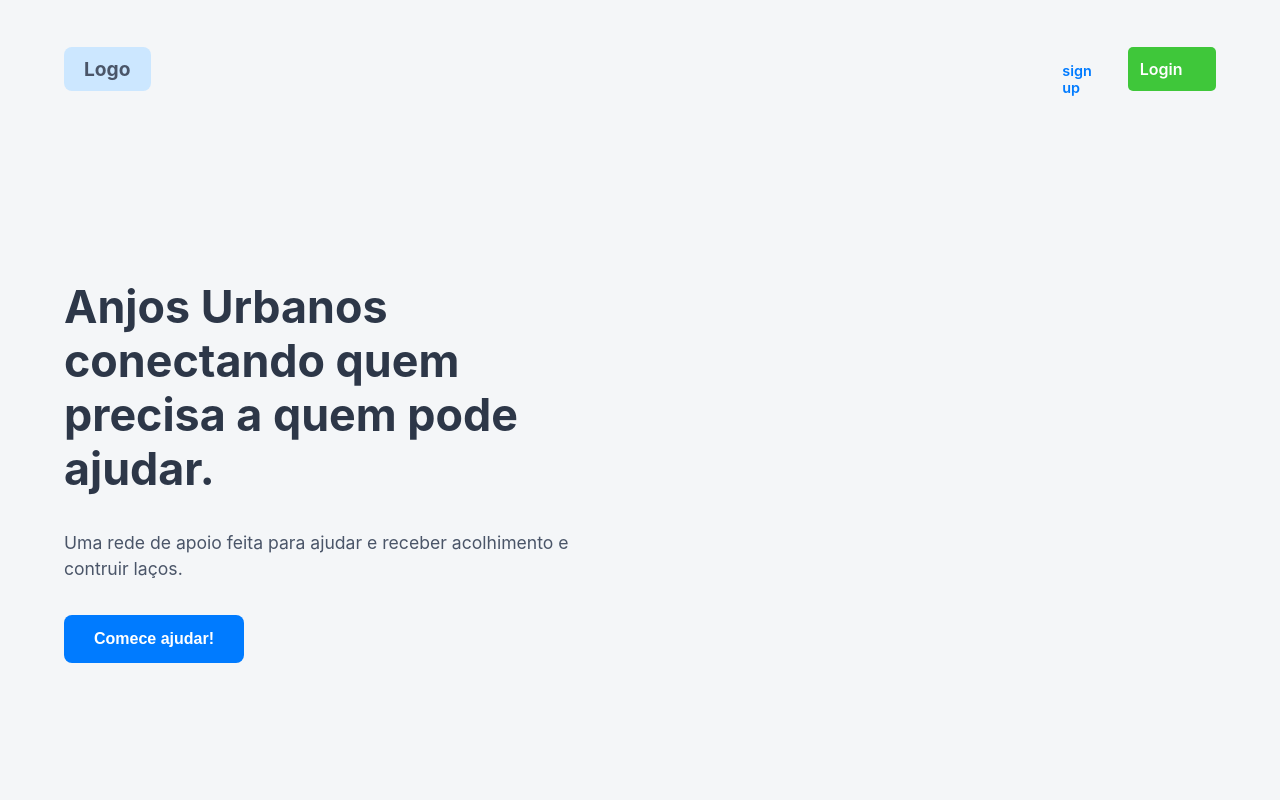
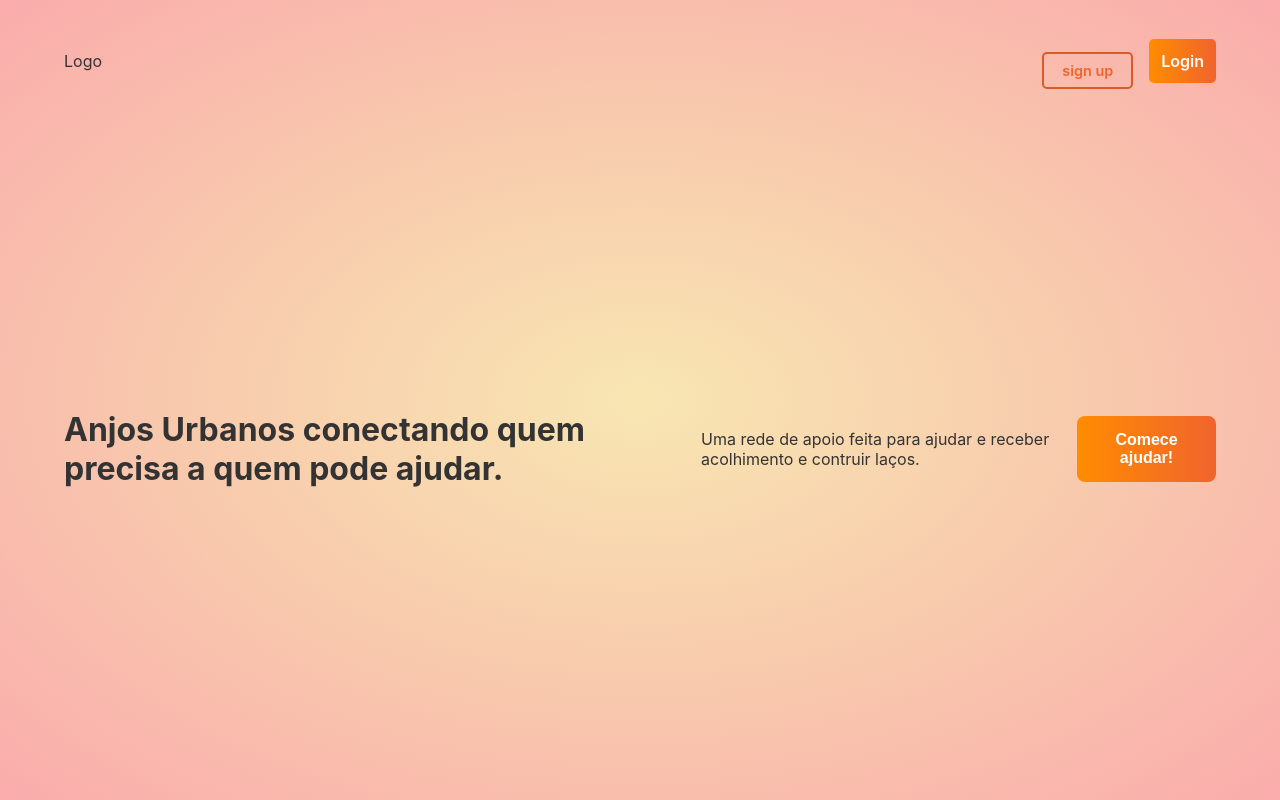
Before and after one commit to JuLieSRibeiro/Anjos_Urbanos, a React (Create React App) app: page / in a window 1280 px wide. Built offline with nearby package versions, Linux system fonts and the light colour scheme; the HTML template or start-up script is replaced by a standard one.

Commit message:
Atualização das cores e botões
Incluiu background gradient, e estilização dos botões

```diff
--- a/src/Componentes/Prop/PHome.css
+++ b/src/Componentes/Prop/PHome.css
@@ -3,19 +3,18 @@ body, html {
   margin: 0;
   padding: 0;
   font-family: -apple-system, BlinkMacSystemFont, 'Segoe UI', Roboto, 'Helvetica Neue', Arial, sans-serif;
-  background-color: #e0f2ff; /* Tom de azul claro da imagem */
-  color: #333; /* Cor de texto padrão */
+  background: radial-gradient(ellipse at center,#f8e6b2, #f8caad, #faacac);
+  color: #333;
 }
 
 .home-container {
   display: flex;
   flex-direction: column;
   min-height: 100vh;
-  padding: 2rem 4rem; /* Adiciona um espaçamento nas laterais */
+  padding: 2rem 4rem;
   box-sizing: border-box;
 }
 
-/* --- Header --- */
 .home-header {
   display: flex;
   justify-content: space-between;
@@ -23,57 +22,68 @@ body, html {
   width: 100%;
 }
 
-.logo {
-  background-color: #cce7ff;
-  border-radius: 8px;
-  padding: 10px 20px;
-  font-weight: bold;
-  font-size: 1.2rem;
-  color: #4a5568;
-}
 
 .home-header nav {
   display: flex;
   align-items: center;
-  gap: 1rem; /* Espaço entre os links */
+  gap: 1rem;
 }
 
 .nav-link {
   text-decoration: none;
   font-weight: 600;
-  border-radius: 8px;
-  padding: 10px 20px;
   transition: background-color 0.3s ease, color 0.3s ease;
   font-size: 0.9rem;
 }
 
 .signup-link {
-  color: #007bff;
+  padding: 8px 18px;
+  border-radius: 5px;
+  white-space: nowrap;
+  background-color: transparent;
+  color: #f0642e;
+  border: 2px solid #d95b27;
+  font-size: 1rem;
+  cursor: pointer;
+  transition: background-color 0.3s ease;
+
 }
 .signup-link:hover {
   text-decoration: underline;
 }
 
 .login-button {
-  background-color: #007bff;
+  padding: 8px 18px;
+  border-radius: 5px;
+  background: linear-gradient(to right, #ff8c00, #f0642e);
   color: white;
-}
-.login-button:hover {
-  background-color: #0056b3;
+  border: 2px solid transparent;
+  font-size: 1rem;
+  cursor: pointer;
+  transition: background-color 0.3s ease;
+  text-align: center;
 }
 
-/* --- Main Content --- */
+.login-button:hover {
+  background-color: #f0642e;
+}
+
 .home-main {
   flex-grow: 1;
   display: flex;
-  flex-direction: column;
-  justify-content: center;
-  align-items: flex-start; /* Alinha o texto à esquerda */
-  max-width: 550px; /* Limita a largura do texto */
-  margin-top: 5vh; /* Empurra o conteúdo um pouco para baixo */
+  flex-direction: row;
+  justify-content: space-evenly;
+  align-items: center;
+  width: 100%;
+  margin-top: 5vh;
 }
 
-.home-main h1 {
+.home-text-content {
+  flex: 1;
+  max-width: 550px;
+}
+
+.home-text-content h1 {
   font-size: 2.8rem;
   font-weight: 700;
   margin-bottom: 1rem;
@@ -81,15 +91,32 @@ body, html {
   color: #2d3748;
 }
 
-.home-main p {
+.home-text-content p {
   font-size: 1.1rem;
   margin-bottom: 2rem;
   color: #4a5568;
   line-height: 1.5;
 }
 
+/*imagem de propaganda */
+.home-image-content {
+  flex: 1;
+  display: flex;
+  justify-content: center;
+  align-items: center;
+  padding: 20px;
+}
+
+.home-image-content img {
+  max-width: 100%;
+  width: 470px;
+  border-radius: 100px;
+  object-fit: cover;
+}
+
+
 .cta-button {
-  background-color: #007bff;
+  background: linear-gradient(to right, #ff8c00, #f0642e);
   color: white;
   border: none;
   border-radius: 8px;
@@ -101,5 +128,5 @@ body, html {
 }
 
 .cta-button:hover {
-  background-color: #0056b3;
+  background: linear-gradient(to right, #f0642e, #e0501e);
 }
```
